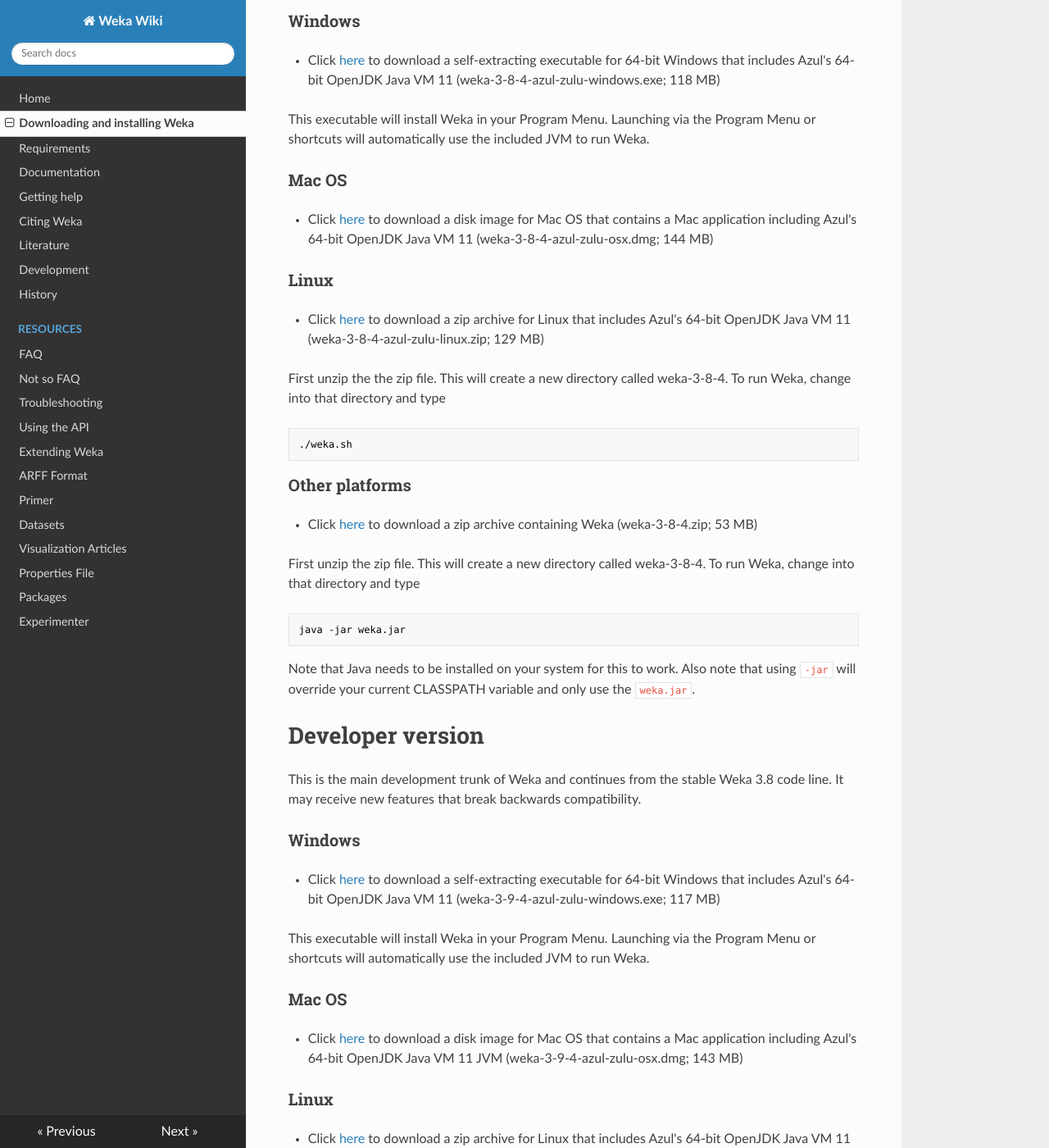
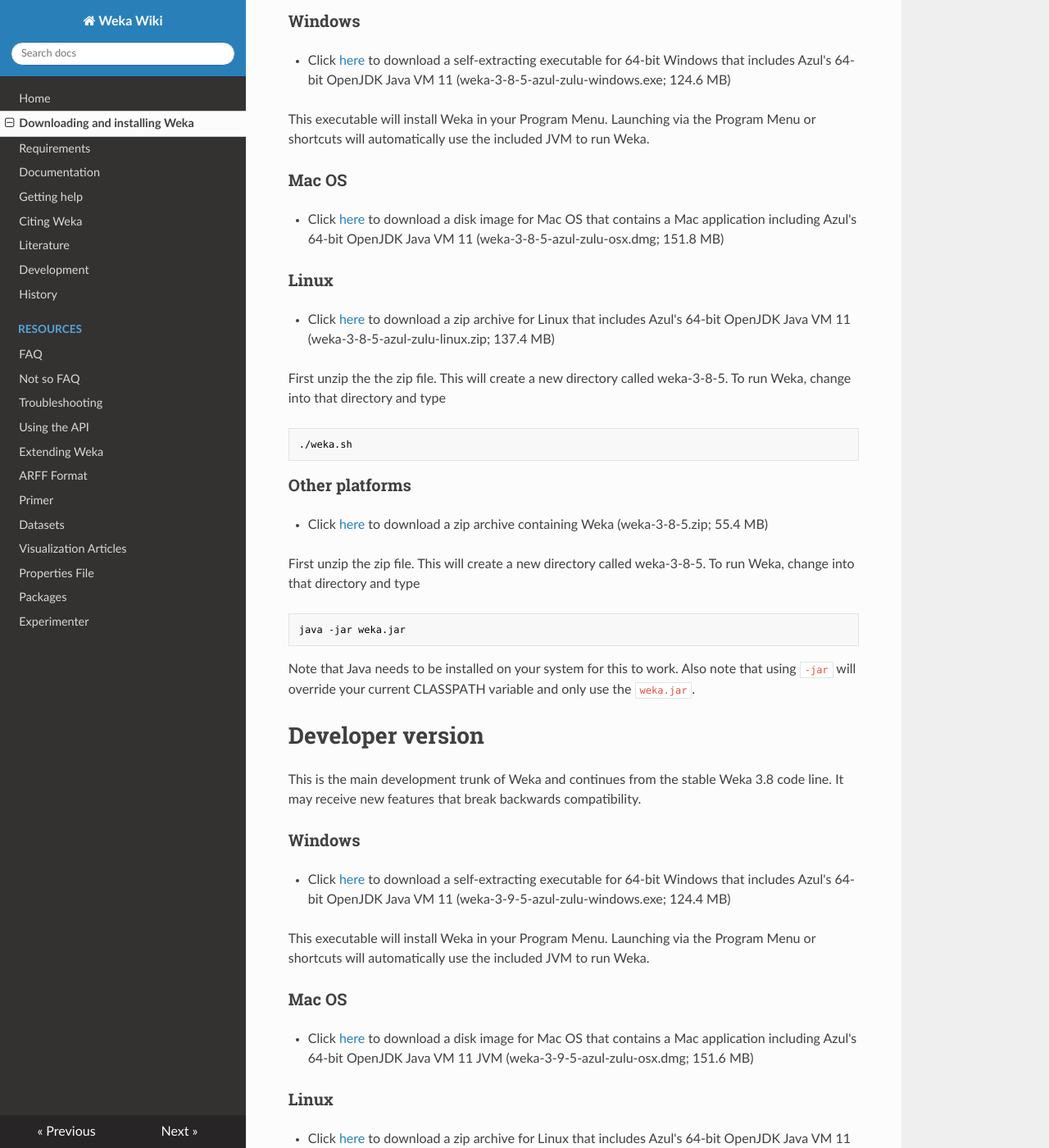
Before and after one commit to Waikato/weka-wiki, an MkDocs documentation site: the page built from docs/downloading_weka.md, in a window 1280 px wide and 1400 px high, scrolled down 737 px. Shown: the whole window at 82% size. Built offline with MkDocs 1.6.1, drawn with Linux system fonts in a browser that asks for light colours; nearby versions of some CDN libraries; some of the changed text lies outside the part shown.

Commit message:
Updated download links for 3.8.5 and 3.9.5 releases.

````diff
--- a/docs/downloading_weka.md
+++ b/docs/downloading_weka.md
@@ -34,9 +34,9 @@
 ### Windows
 
 * Click
-[here](https://prdownloads.sourceforge.net/weka/weka-3-8-4-azul-zulu-windows.exe)
+[here](https://prdownloads.sourceforge.net/weka/weka-3-8-5-azul-zulu-windows.exe)
 to download a self-extracting executable for 64-bit Windows that
-includes Azul's 64-bit OpenJDK Java VM 11 (weka-3-8-4-azul-zulu-windows.exe; 118 MB)
+includes Azul's 64-bit OpenJDK Java VM 11 (weka-3-8-5-azul-zulu-windows.exe; 124.6 MB)
 
 This executable will install Weka in your Program Menu. Launching via the Program
 Menu or shortcuts will automatically use the included JVM to run Weka.
@@ -44,20 +44,20 @@
 ### Mac OS
 
 * Click
-[here](https://prdownloads.sourceforge.net/weka/weka-3-8-4-azul-zulu-osx.dmg)
+[here](https://prdownloads.sourceforge.net/weka/weka-3-8-5-azul-zulu-osx.dmg)
 to download a disk image for Mac OS that contains a
 Mac application including Azul's 64-bit OpenJDK Java VM 11
-(weka-3-8-4-azul-zulu-osx.dmg; 144 MB)
+(weka-3-8-5-azul-zulu-osx.dmg; 151.8 MB)
 
 ### Linux
 
 * Click
-[here](https://prdownloads.sourceforge.net/weka/weka-3-8-4-azul-zulu-linux.zip)
+[here](https://prdownloads.sourceforge.net/weka/weka-3-8-5-azul-zulu-linux.zip)
 to download a zip archive for Linux that includes Azul's 64-bit OpenJDK Java VM 11
-(weka-3-8-4-azul-zulu-linux.zip; 129 MB)
+(weka-3-8-5-azul-zulu-linux.zip; 137.4 MB)
 
 First unzip the the zip file. This will create a new directory called
-weka-3-8-4. To run Weka, change into that directory and type
+weka-3-8-5. To run Weka, change into that directory and type
 
 ``` bash
 ./weka.sh
@@ -65,11 +65,11 @@
 
 ### Other platforms
 
-* Click [here](https://prdownloads.sourceforge.net/weka/weka-3-8-4.zip)
- to download a zip archive containing Weka (weka-3-8-4.zip; 53 MB)
+* Click [here](https://prdownloads.sourceforge.net/weka/weka-3-8-5.zip)
+ to download a zip archive containing Weka (weka-3-8-5.zip; 55.4 MB)
 
 First unzip the zip file. This will create a new directory called
-weka-3-8-4. To run Weka, change into that directory and type
+weka-3-8-5. To run Weka, change into that directory and type
 
 ``` bash
 java -jar weka.jar
@@ -87,9 +87,9 @@
 ### Windows
 
 * Click
-[here](https://prdownloads.sourceforge.net/weka/weka-3-9-4-azul-zulu-windows.exe)
+[here](https://prdownloads.sourceforge.net/weka/weka-3-9-5-azul-zulu-windows.exe)
 to download a self-extracting executable for 64-bit Windows that
-includes Azul's 64-bit OpenJDK Java VM 11 (weka-3-9-4-azul-zulu-windows.exe; 117 MB)
+includes Azul's 64-bit OpenJDK Java VM 11 (weka-3-9-5-azul-zulu-windows.exe; 124.4 MB)
 
 This executable will install Weka in your Program Menu. Launching via the Program
 Menu or shortcuts will automatically use the included JVM to run Weka.
@@ -97,20 +97,20 @@
 ### Mac OS
 
 * Click
-[here](https://prdownloads.sourceforge.net/weka/weka-3-9-4-azul-zulu-osx.dmg)
+[here](https://prdownloads.sourceforge.net/weka/weka-3-9-5-azul-zulu-osx.dmg)
 to download a disk image for Mac OS that contains a
 Mac application including Azul's 64-bit OpenJDK Java VM 11
-JVM (weka-3-9-4-azul-zulu-osx.dmg; 143 MB)
+JVM (weka-3-9-5-azul-zulu-osx.dmg; 151.6 MB)
 
 ### Linux
 
 * Click
-[here](https://prdownloads.sourceforge.net/weka/weka-3-9-4-azul-zulu-linux.zip)
+[here](https://prdownloads.sourceforge.net/weka/weka-3-9-5-azul-zulu-linux.zip)
 to download a zip archive for Linux that includes Azul's 64-bit OpenJDK Java VM 11
-(weka-3-9-4-azul-zulu-linux.zip; 128 MB)
+(weka-3-9-5-azul-zulu-linux.zip; 137.2 MB)
 
 First unzip the the zip file. This will create a new directory called
-weka-3-9-4. To run Weka, change into that directory and type
+weka-3-9-5. To run Weka, change into that directory and type
 
 ``` bash
 ./weka.sh
@@ -118,11 +118,11 @@
 
 ### Other platforms
 
-* Click [here](https://prdownloads.sourceforge.net/weka/weka-3-9-4.zip)
- to download a zip archive containing Weka (weka-3-9-4.zip; 52 MB)
+* Click [here](https://prdownloads.sourceforge.net/weka/weka-3-9-5.zip)
+ to download a zip archive containing Weka (weka-3-9-5.zip; 55.2 MB)
 
 First unzip the zip file. This will create a new directory called
-weka-3-9-4. To run Weka, change into that directory and type
+weka-3-9-5. To run Weka, change into that directory and type
 
 ``` bash
 java -jar weka.jar
````
